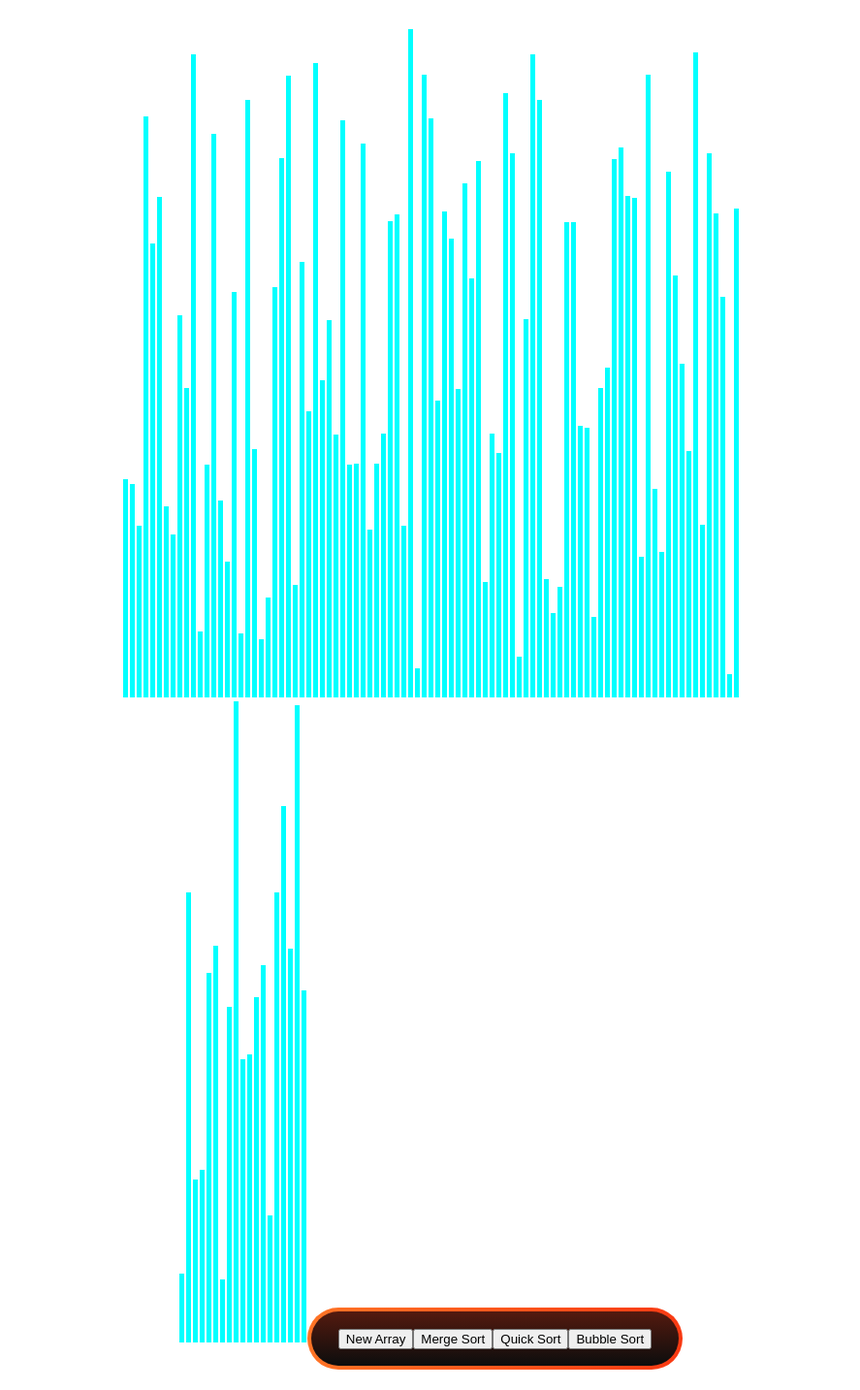
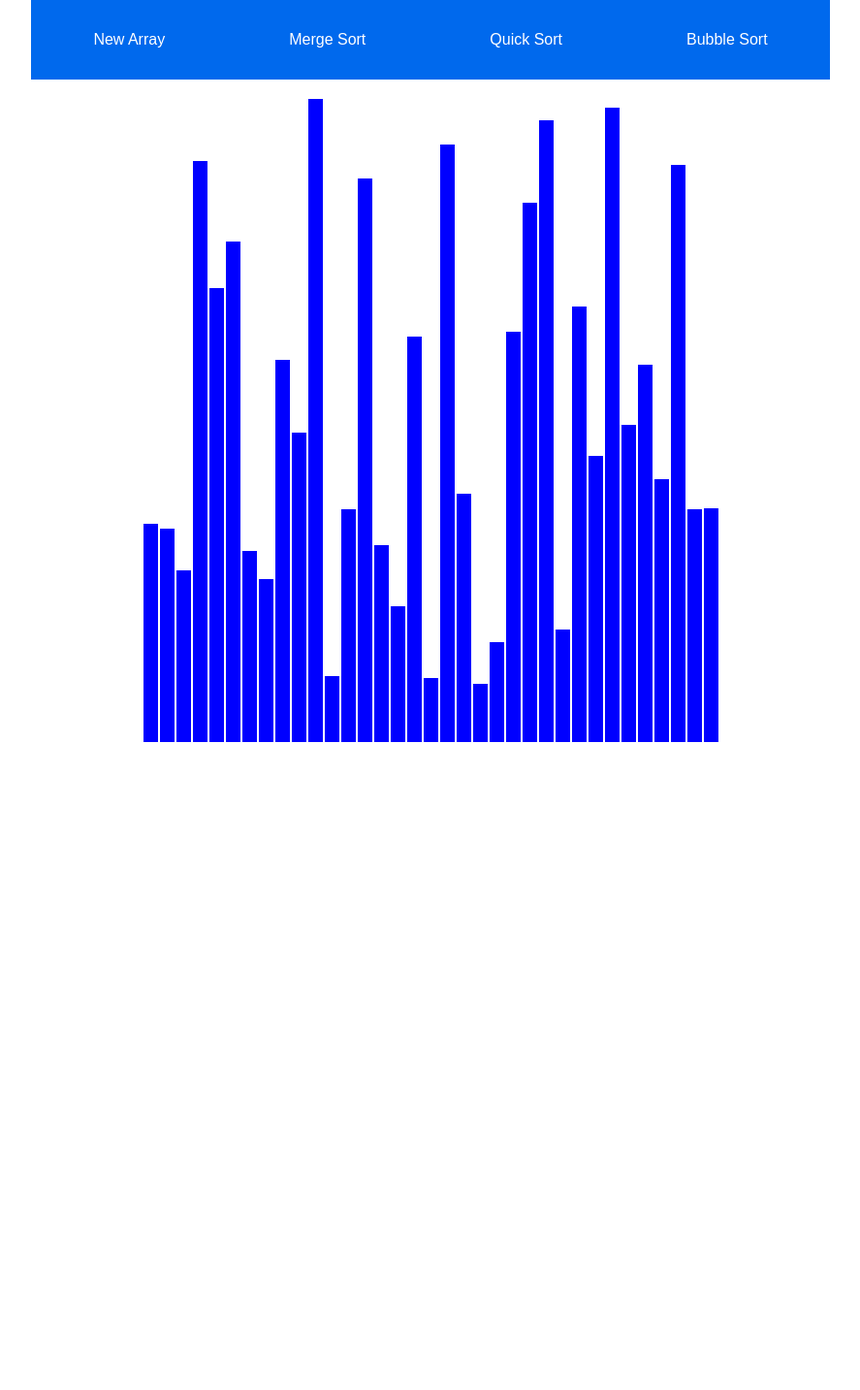
Before and after one commit to Wbeggin/sortingapp, a React (Create React App) app: page / in a window 1280 px wide. Shown: the top 1433 px of the page at 97% size, without its empty margins (196-1083 px from the left). After the commit the page ends 825 px from the top, so only its background shows below. Built offline with nearby package versions, Linux system fonts and the light colour scheme.

Commit message:
changed style of the site and cleaned some code

```diff
--- a/src/SortingVisualizer/SortingVisualizer.css
+++ b/src/SortingVisualizer/SortingVisualizer.css
@@ -3,126 +3,111 @@
     margin: auto;
     width: 50%;
     bottom: 1;
-    padding-top: 30px;
+    padding-top: 20px;
+
+}
+
+.array-bar {
+    width: 15px;
+    background-color: blue;
+    display: inline-block;
+    margin: 0 1px;
+}
+
+.fa {
+  padding: 20px;
+  font-size: 30px;
+  width: 30px;
+  text-align: center;
+  text-decoration: none;
+  border-radius: 50%;
+}
+
+
+
+button {
+  position: relative;
+    display: inline-block;
+    border: none;
+    padding: 1rem 2rem;
+    text-decoration: none;
+    background: #0069ed;
+    color: #ffffff;
+    font-family: sans-serif;
+    font-size: 1rem;
+    cursor: pointer;
+    text-align: center;
+    transition: background 250ms ease-in-out,
+                transform 150ms ease;
+    -webkit-appearance: none;
+    -moz-appearance: none;
+    position:relative;
+
+}
+
+button:hover,
+button:focus {
+    background: #0053ba;
+}
+
+button:focus {
+    outline: 0px solid #fff;
+    outline-offset: -4px;
+}
+
+button:active {
+    transform: scale(0.99);
+}
+
+@media only screen and (max-width: 600px) {
+  .array-container {
+    position:relative;
+    margin: auto;
+    width: 100%;
+    padding-top: 10px;
+
 }
 
 .array-bar {
     width: 5px;
-    background-color: aqua;
+    background-color: blue;
     display: inline-block;
     margin: 0 1px;
 }
 
 
+button {
+  position: relative;
+    display: inline-block;
+    border: none;
+    padding: 0.5rem 0.1rem;
+    margin: 1px;
+    text-decoration: none;
+    background: #0069ed;
+    color: #ffffff;
+    font-family: sans-serif;
+    font-size: 1rem;
+    cursor: pointer;
+    text-align: center;
+    transition: background 250ms ease-in-out,
+                transform 150ms ease;
+    -webkit-appearance: none;
+    -moz-appearance: none;
+    position:relative;
 
-
-
-.button {
-  align-items: center;
-  appearance: none;
-  background-clip: padding-box;
-  background-color: initial;
-  background-image: none;
-  border-style: none;
-  box-sizing: border-box;
-  color: #fff;
-  cursor: pointer;
-  display: inline-block;
-  flex-direction: row;
-  flex-shrink: 0;
-  font-family: Eina01,sans-serif;
-  font-size: 16px;
-  font-weight: 800;
-  justify-content: center;
-  line-height: 24px;
-  margin: 0;
-  min-height: 64px;
-  outline: none;
-  overflow: visible;
-  padding: 19px 26px;
-  pointer-events: auto;
-  position: relative;
-  text-align: center;
-  text-decoration: none;
-  text-transform: none;
-  user-select: none;
-  -webkit-user-select: none;
-  touch-action: manipulation;
-  vertical-align: middle;
-  width: auto;
-  word-break: keep-all;
-  z-index: 0;
 }
 
-@media (min-width: 768px) {
-  .button {
-    padding: 19px 32px;
-  }
+button:hover,
+button:focus {
+    background: #0053ba;
 }
 
-.button:before,
-.button:after {
-  border-radius: 80px;
+button:focus {
+    outline: 0px solid #fff;
+    outline-offset: -4px;
 }
 
-.button:before {
-  background-image: linear-gradient(92.83deg, #ff7426 0, #f93a13 100%);
-  content: "";
-  display: block;
-  height: 100%;
-  left: 0;
-  overflow: hidden;
-  position: absolute;
-  top: 0;
-  width: 100%;
-  z-index: -2;
+button:active {
+    transform: scale(0.99);
 }
-
-.button:after {
-  background-color: initial;
-  background-image: linear-gradient(#541a0f 0, #0c0d0d 100%);
-  bottom: 4px;
-  content: "";
-  display: block;
-  left: 4px;
-  overflow: hidden;
-  position: absolute;
-  right: 4px;
-  top: 4px;
-  transition: all 100ms ease-out;
-  z-index: -1;
 }
-
-.button:hover:not(:disabled):before {
-  background: linear-gradient(92.83deg, rgb(255, 116, 38) 0%, rgb(249, 58, 19) 100%);
-}
-
-.button:hover:not(:disabled):after {
-  bottom: 0;
-  left: 0;
-  right: 0;
-  top: 0;
-  transition-timing-function: ease-in;
-  opacity: 0;
-}
-
-.button:active:not(:disabled) {
-  color: #ccc;
-}
-
-.button:active:not(:disabled):before {
-  background-image: linear-gradient(0deg, rgba(0, 0, 0, .2), rgba(0, 0, 0, .2)), linear-gradient(92.83deg, #ff7426 0, #f93a13 100%);
-}
-
-.button:active:not(:disabled):after {
-  background-image: linear-gradient(#541a0f 0, #0c0d0d 100%);
-  bottom: 4px;
-  left: 4px;
-  right: 4px;
-  top: 4px;
-}
-
-.button:disabled {
-  cursor: default;
-  opacity: .24;
-}
--- a/src/SortingVisualizer/SortingVisualizer.jsx
+++ b/src/SortingVisualizer/SortingVisualizer.jsx
@@ -1,10 +1,11 @@
 import React from "react";
 import * as algorithms from '../algorithms/algorithms'
 import './SortingVisualizer.css'
+<link rel="stylesheet" href="https://cdnjs.cloudflare.com/ajax/libs/font-awesome/4.7.0/css/font-awesome.min.css"></link>
 
-const NUMBER_OF_BARS = 110
+const NUMBER_OF_BARS = 35
 
-const ANIMATON_SPEED = 20
+const ANIMATON_SPEED = 11
 
 export default class SortingVisualizer extends React.Component {
 
@@ -29,6 +30,11 @@ export default class SortingVisualizer extends React.Component {
             array.push(randomInt(a,b))
         }
         this.setState({array})
+        const arrayBars = document.getElementsByClassName('array-bar')
+        for (let i = 0; i < arrayBars.length; i++) {
+          arrayBars[i].style.backgroundColor = 'blue'
+        }
+        console.log(arrayBars)
     }
 
     //
@@ -42,7 +48,7 @@ export default class SortingVisualizer extends React.Component {
             const [barOneIdx, barTwoIdx] = animations[i]
             const barOneStyle = arrayBars[barOneIdx].style
             const barTwoStyle = arrayBars[barTwoIdx].style
-            const color = i % 3 === 0 ? 'red' : 'blue'
+            const color = i % 3 === 0 ? 'red' : 'green'
             setTimeout(() => {
               barOneStyle.backgroundColor = color
               barTwoStyle.backgroundColor = color
@@ -67,7 +73,7 @@ export default class SortingVisualizer extends React.Component {
           const [barOneIdx, barTwoIdx] = animations[i]
           const barOneStyle = arrayBars[barOneIdx].style
           const barTwoStyle = arrayBars[barTwoIdx].style
-          const color = i % 3 === 0 ? 'red' : 'blue'
+          const color = i % 3 === 0 ? 'red' : 'green'
           setTimeout(() => {
             barOneStyle.backgroundColor = color
             barTwoStyle.backgroundColor = color
@@ -83,12 +89,6 @@ export default class SortingVisualizer extends React.Component {
     }
 
 
-    heapSort() {
-
-
-
-    }
-
     bubbleSort() {
         const bubbleSorted = algorithms.bubbleSort(this.state.array)
         console.log({bubbleSorted})
@@ -99,7 +99,7 @@ export default class SortingVisualizer extends React.Component {
               const [barOneIdx, barTwoIdx] = bubbleSorted[i]
               const barOneStyle = arrayBars[barOneIdx].style
               const barTwoStyle = arrayBars[barTwoIdx].style
-              const color = i % 3 === 0 ? 'red' : 'blue'
+              const color = i % 3 === 0 ? 'red' : 'green'
               setTimeout(() => {
                 barOneStyle.backgroundColor = color
                 barTwoStyle.backgroundColor = color
@@ -118,6 +118,20 @@ export default class SortingVisualizer extends React.Component {
     render() {
         const {array} = this.state
         return(
+            < div>
+            <button class="button" role="button">
+            <button onClick={() => this.resetArray()}> New Array</button>
+            </button>
+            <button class="button" role="button">
+            <button onClick={() => this.mergeSort()}> Merge Sort</button>
+            </button>
+            <button class="button" role="button">
+            <button onClick={() => this.quickSort()}> Quick Sort</button>
+            </button>
+            <button class="button" role="button">
+            <button onClick={() => this.bubbleSort()}> Bubble Sort</button>
+            </button>
+
             <div className="array-container">
             {array.map((value, idx) => (
                 <div className="array-bar"
@@ -125,23 +139,16 @@ export default class SortingVisualizer extends React.Component {
                 style={{height: `${value}px`}}>
                 </div>
             ))}
-            <button class="button" role="button">
-            <button onClick={() => this.resetArray()}> New Array</button>
-            <button onClick={() => this.mergeSort()}> Merge Sort</button>
-            <button onClick={() => this.quickSort()}> Quick Sort</button>
-            <button onClick={() => this.bubbleSort()}> Bubble Sort</button>
-
-            </button>
-            <h2>Still working on this project (So probably will never finish it :D) 🚀</h2>
+            </div>
+            <a href="https://www.github.com/wbeggin" class="fa fa-github"></a>
+            <a href="https://www.linkedin.com/in/wmwm/" class="fa fa-linkedin"></a>
             </div>
 
         )
 
     }
+}
 
-
-
-}
 
 // returns random int from interval
 const randomInt = (a,b) => {
```
Also changed, not shown: src/algorithms/algorithms.js (+9 -15 lines).
